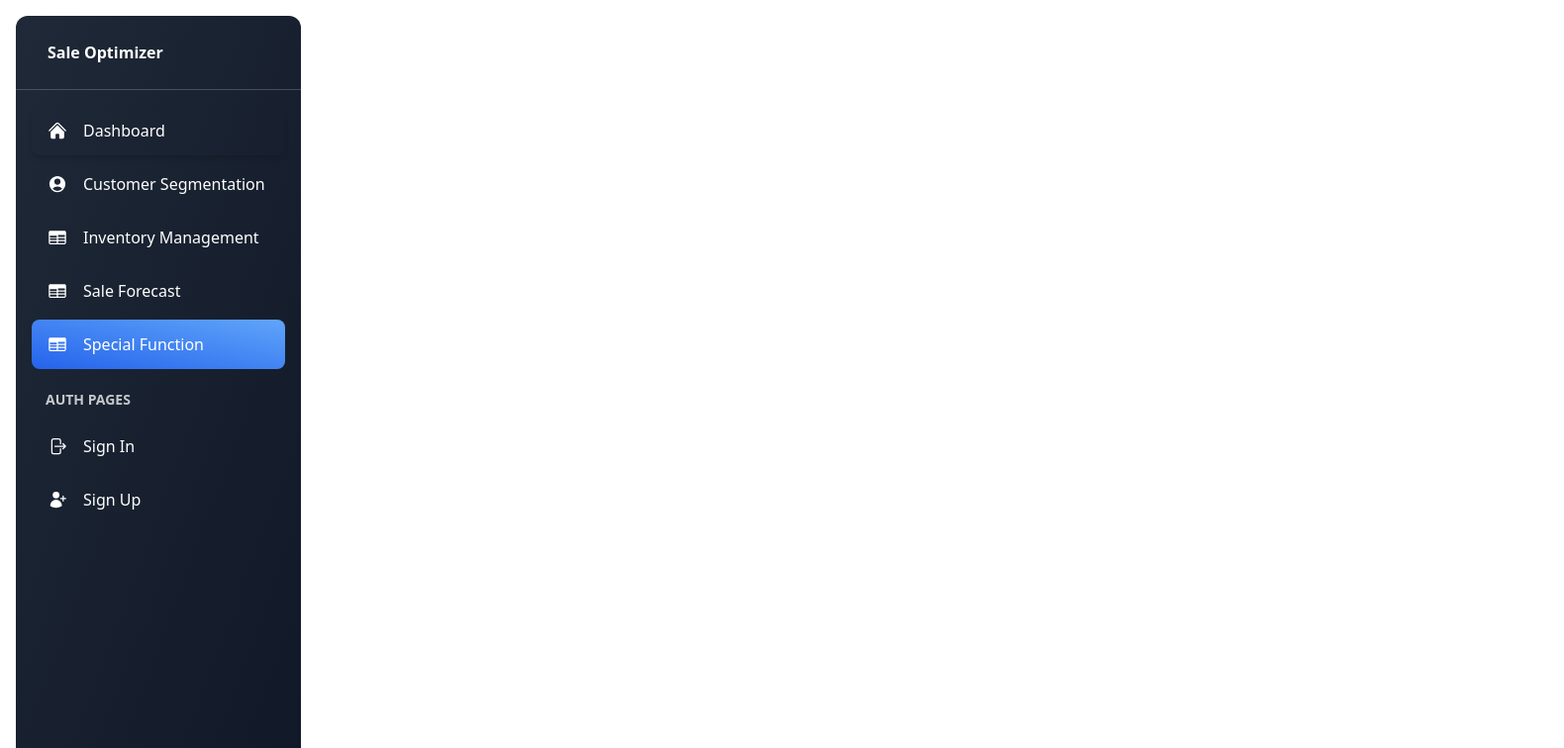
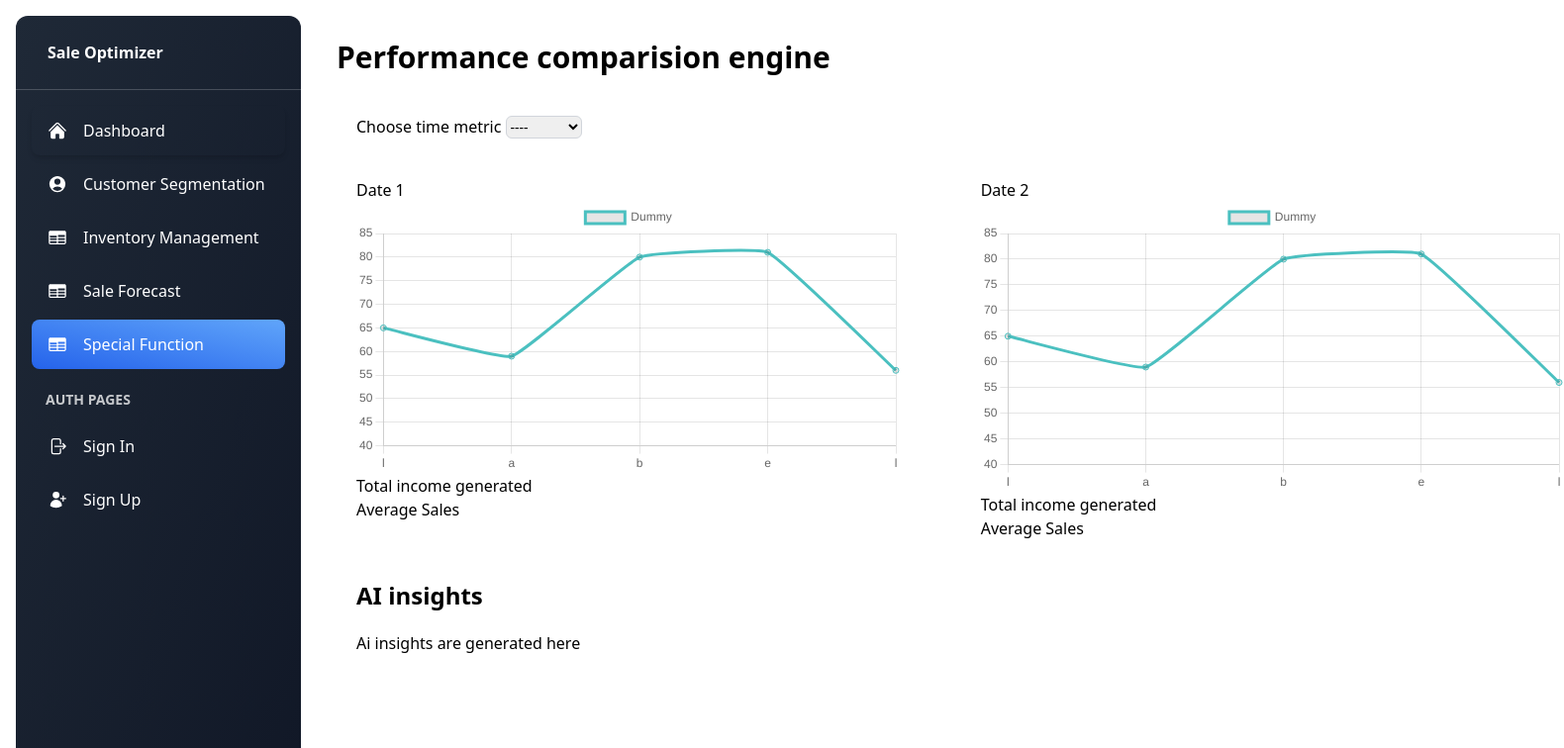
Before and after one commit to SLIIT-3Y-S1/SPM_SALE_OPTIMIZER, a Next.js app in the folder client/: page /special-function in a window 1280 px wide. Shown: the top 756 px of the page at 99% size, 1580 px wide, since content can reach past the window. Built offline with nearby package versions, Linux system fonts and the light colour scheme.

Commit message:
fixed content not displaying

```diff
--- a/client/src/app/(pages)/special-function/page.tsx
+++ b/client/src/app/(pages)/special-function/page.tsx
@@ -1,7 +1,7 @@
 "use client";
 
 import { useState } from "react";
-import FormDaily from "@/componets/performance-comparision/formDaily";
+import FormDaily from "@/componets/performance-comparision/FormDaily";
 import FormMonthly from "@/componets/performance-comparision/FormMonthly";
 import SalesOverTimeChart from "@/componets/performance-comparision/SalesOverTimeChart";
 
@@ -9,7 +9,7 @@ const SpecialFunctionHomePage = () => {
   const [timeMetric, setTimeMetric] = useState("") //store chosen time metric for form display
 
   return (
-    <div>
+    <div className="w-full h-full ml-[300px] overflow-hidden pl-10 pt-10">
       <h5 className=" text-3xl font-semibold">
         Performance comparision engine
       </h5>
--- a/client/src/app/layout.tsx
+++ b/client/src/app/layout.tsx
@@ -17,11 +17,10 @@ export default function RootLayout({
 }>) {
   return (
     <html lang="en">
-    <body>
-        <Sidebar>
+      <body>
+        <Sidebar />
         <main>{children}</main>
-        </Sidebar>
-    </body>
+      </body>
     </html>
   );
 }
```
